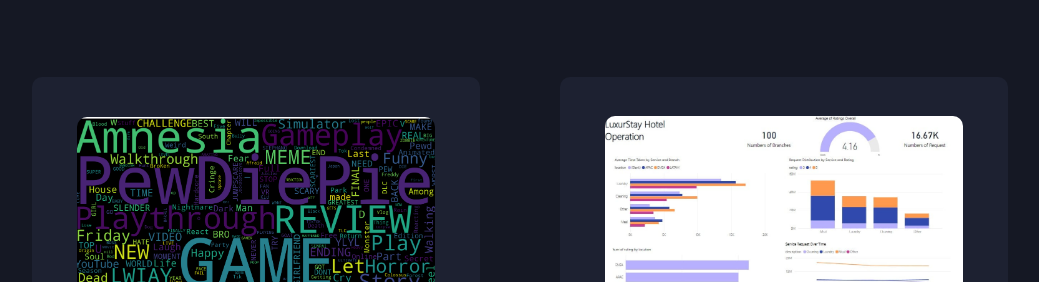
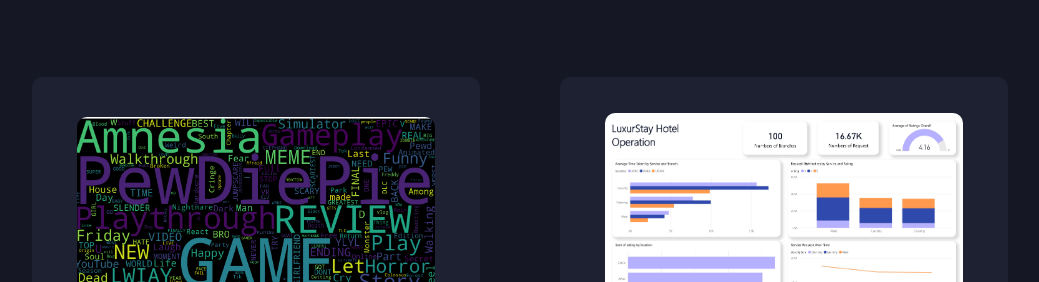
Before and after one commit to Historfic/Portfolio, a plain HTML site: page index.html in a window 1280 px wide. Shown: the part 4438-4720 px from the top of the page, without its empty margins (120-1159 px from the left). Drawn offline with Linux system fonts and the light colour scheme.

Commit message:
Update index.html

```diff
--- a/index.html
+++ b/index.html
@@ -233,7 +233,7 @@
           <div class="project3">
             <div class="project-image">
               <a href="https://github.com/Historfic/LuxurStay-Hotel-Operations" target="_blank">
-              <img src="images/data/lux.jfif" alt="project3-image" id="image">
+              <img src="images/data/Hotel_Operations.jpg" alt="project3-image" id="image">
               </a>
             </div>
             <div class="project-name">LuxurStay Hotel Operations</div>
```
